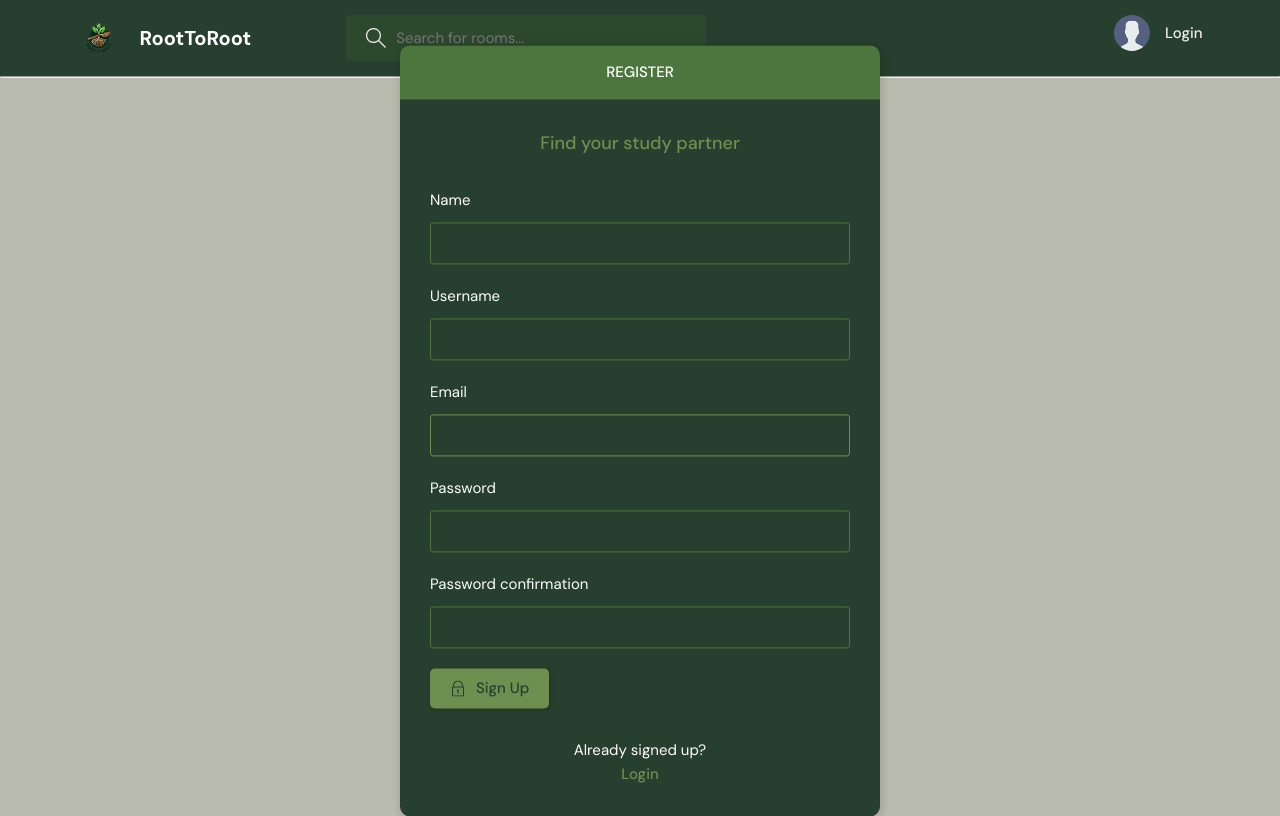
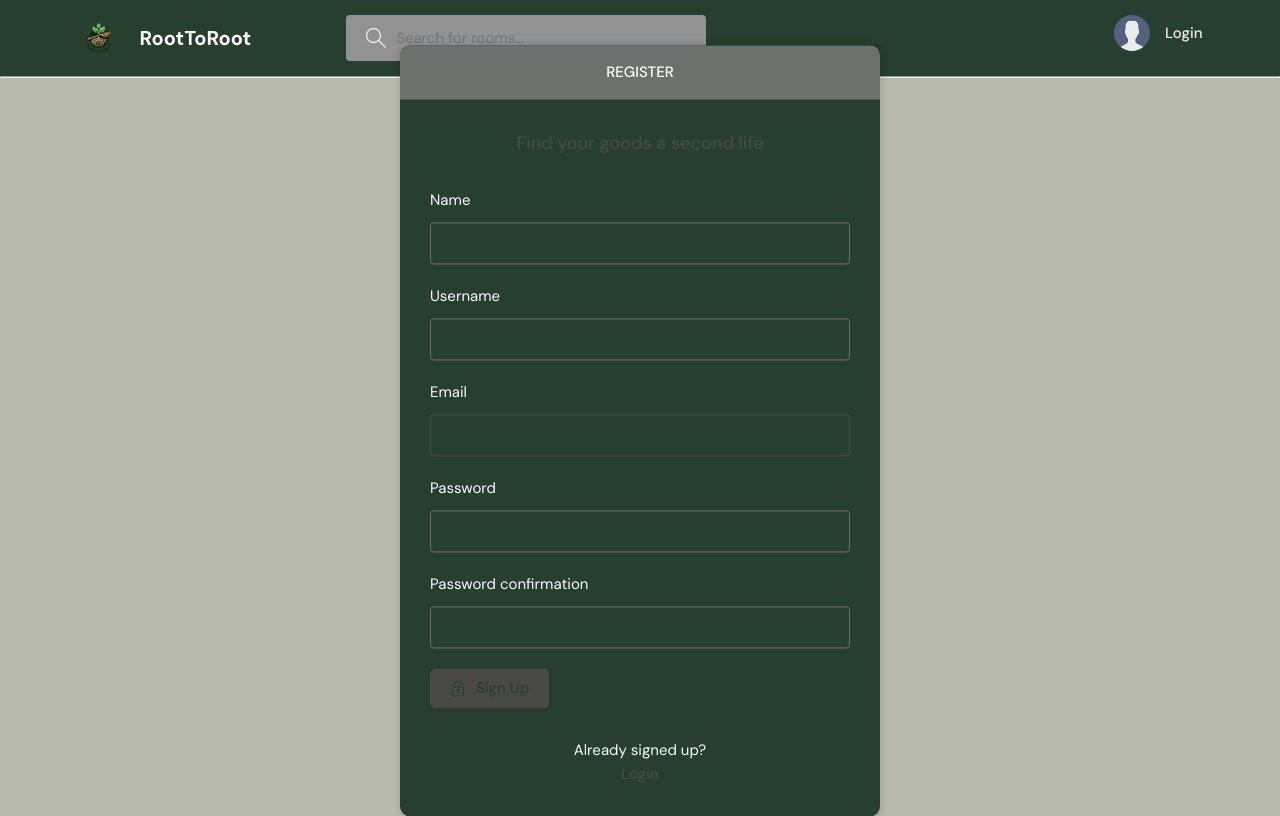
Before and after one commit to MarianoPareja/RootToRoot, a Django app: page /register/ in a window 1280 px wide. Run offline with Django 4.2, Linux system fonts and the light colour scheme; some libraries are stand-ins or nearby versions.

Commit message:
update frontend

```diff
--- a/RootToRoot/base/templates/base/login_register.html
+++ b/RootToRoot/base/templates/base/login_register.html
@@ -9,7 +9,7 @@
         </div>
       </div>
       <div class="layout__body">
-        <h2 class="auth__tagline">Find your study partner</h2>
+        <h2 class="auth__tagline">Find your goods a second life</h2>
 
         <form class="form" action="" method="POST">
           {% csrf_token %}
@@ -53,6 +53,21 @@
           </button>
         </form>
 
+        {% load socialaccount %}
+        <div class="social-auth-methods">
+          <ul>
+            <li class="github">
+              <a href="{% provider_login_url 'github' process=login %}">Sign in with Github</a>
+            </li>
+            <li class="reddit">
+              <a href="{% provider_login_url 'reddit' process=login %}">Sign in with Reddit</a>
+            </li>
+            <li class="lichess">
+              <a href="{% provider_login_url 'lichess' process=login %}">Sign in with Lichess</a>
+            </li>
+          </ul>
+        </div>
+
         <div class="auth__action">
           <p>Haven't signed up yet?</p>
           <a href="{% url 'register' %}" class="btn btn--link">Sign Up</a>
@@ -70,7 +85,17 @@
         </div>
       </div>
       <div class="layout__body">
-        <h2 class="auth__tagline">Find your study partner</h2>
+        <h2 class="auth__tagline">Find your goods a second life</h2>
+
+        {% if messages %}
+        <div class="messages">
+          {% for message in messages %}
+            <div class="message__{{ message.tags }}">
+                {{ message }}
+            </div>
+            {% endfor %}
+        </div>
+        {% endif %}
 
         <form class="form" action="" method="POST">
           {% csrf_token %} {% for field in form %}
--- a/RootToRoot/base/views.py
+++ b/RootToRoot/base/views.py
@@ -61,7 +61,7 @@
             login(request, user)
             return redirect("home")
         else:
-            messages.error(request, "An error ocurred during registration")
+            messages.error(request, form.errors)
 
     return render(request, "base/login_register.html", {"form": form})
 
--- a/RootToRoot/static/styles/style.css
+++ b/RootToRoot/static/styles/style.css
@@ -1,11 +1,11 @@
 @import url("https://fonts.googleapis.com/css2?family=DM+Sans:wght@400;500;700&display=swap");
 
 :root {
-  --color-main: #6d9051;
-  --color-main-light: #aac393;
+  --color-main: #484947;
+  --color-main-light: #9b9c9a;
   --color-dark: #273f2e;
-  --color-dark-medium: #2c492e;
-  --color-dark-light: #4d753e;
+  --color-dark-medium: #929292;
+  --color-dark-light: #6d706c;
   --color-light: #ffffff;
   --color-gray: #efeeec;
   --color-light-gray: #fdfdfc;
@@ -834,6 +834,30 @@
   text-align: center;
 }
 
+.social-auth-methods ul{
+  list-style-type: none;
+}
+
+.social-auth-methods li{
+  margin: 10px 0px;
+}
+
+.github{
+  background-color: #24292e;
+  color: red !important;
+}
+
+.reddit{
+  background-color: orange;
+  color: white;
+}
+
+.lichess{
+  background-color: yellow;
+  color: white;
+}
+
+
 /*==============================
 =>  Settings
 ================================*/
@@ -1164,3 +1188,18 @@
   color: var(--color-main);
   font-weight: 1.4rem;
 }
+
+
+/*==============================
+=>  Messages
+================================*/
+
+.messages{
+  padding-bottom: 0.5rem;
+}
+
+.message__error{
+  background-color: rgba(255, 0, 0, 0.4);
+  text-align: center;
+  padding: 0.5rem 0
+}
```
Also changed, not shown: RootToRoot/base/tests/models.py (added, +6 -0 lines), RootToRoot/base/tests/__init__.py (added).
